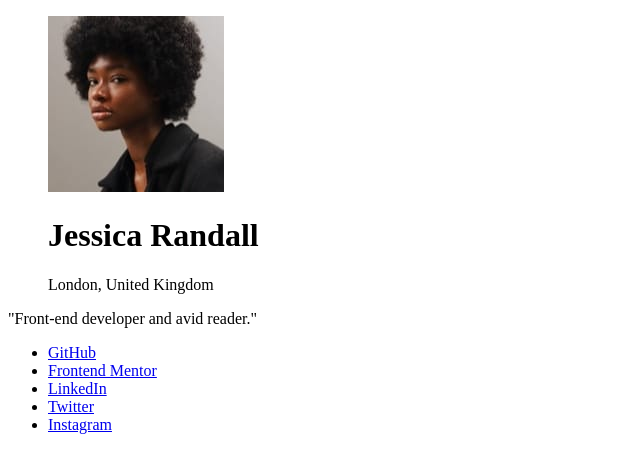
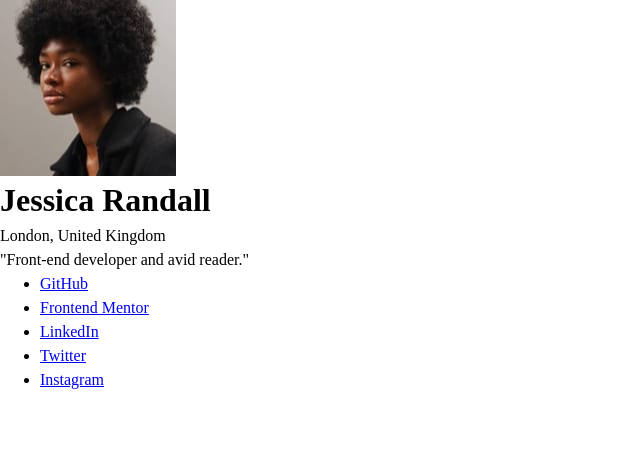
Before and after one commit to juanpb96/FEM_LP_social-links-profile, a plain HTML site: page index.html in a window 1280 px wide. Shown: the whole page, without its empty margins (0-640 px from the left). Drawn offline with Linux system fonts and the light colour scheme.

Commit message:
Add stylesheet with CSS reset, design tokens, and Inter font
Links Google Fonts (Inter, weights 400/600/700) and a new
styles.css containing the reset plus color/font-weight variables.

```diff
--- a/index.html
+++ b/index.html
@@ -11,16 +11,21 @@
       sizes="32x32"
       href="./assets/images/favicon-32x32.png"
     />
+    <link rel="stylesheet" href="./styles.css" />
 
     <title>Frontend Mentor | Social links profile</title>
+
+    <link rel="preconnect" href="https://fonts.googleapis.com" />
+    <link rel="preconnect" href="https://fonts.gstatic.com" crossorigin />
+    <link
+      href="https://fonts.googleapis.com/css2?family=Inter:opsz,wght@14..32,400;14..32,600;14..32,700&display=swap"
+      rel="stylesheet"
+    />
   </head>
   <body>
     <main>
       <figure>
-        <img
-          src="./assets/images/avatar-jessica.jpeg"
-          alt="Jessica Randall"
-        />
+        <img src="./assets/images/avatar-jessica.jpeg" alt="Jessica Randall" />
         <figcaption>
           <h1>Jessica Randall</h1>
           <p>London, United Kingdom</p>
--- /dev/null
+++ b/styles.css
@@ -0,0 +1,30 @@
+/* CSS Reset */
+* {
+  margin: 0;
+  box-sizing: border-box;
+}
+
+body {
+  line-height: 1.5;
+  -webkit-font-smoothing: antialiased;
+}
+
+img {
+  display: block;
+  max-width: 100%;
+}
+
+/* Styles */
+:root {
+    /* Colors */
+  --green: hsl(75, 94%, 57%);
+  --white: hsl(0, 0%, 100%);
+  --grey-700: hsl(0, 0%, 20%);
+  --grey-800: hsl(0, 0%, 12%);
+  --grey-900: hsl(0, 0%, 8%);
+
+  /* Weights */
+  --fw-regular: 400;
+  --fw-semibold: 600;
+  --fw-bold: 700;
+}
```
